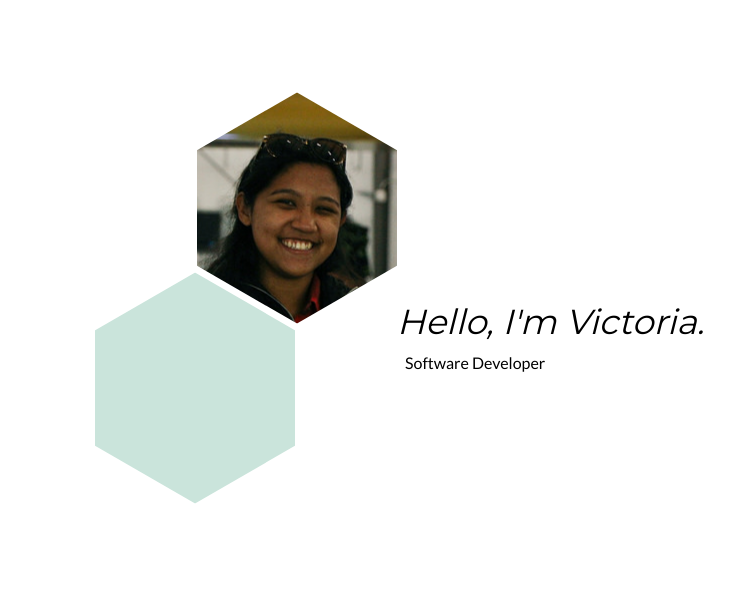
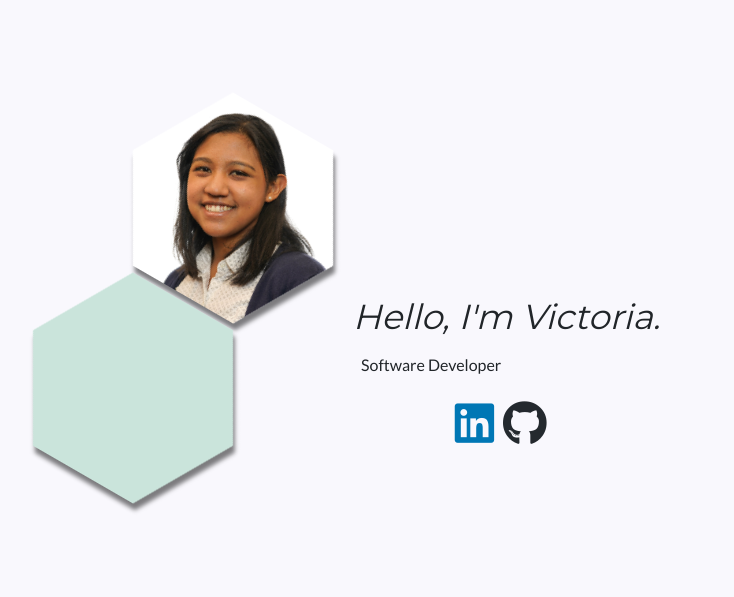
Before and after one commit to vgmyers/vgmyers.github.io, a plain HTML site: page index.html in a window 1280 px wide. Shown: the part 77-674 px from the top of the page, without its empty margins (243-977 px from the left). Drawn offline with nearby package versions, Linux system fonts and the light colour scheme.

Commit message:
add social hyperlinks

```diff
--- a/index.html
+++ b/index.html
@@ -5,7 +5,10 @@
     <meta name="viewport" content="width=device-width,initial-scale=1.0">
     <meta http-equiv="X-UA-Compatible" content="ie=edge">
     <link href="https://fonts.googleapis.com/css?family=Lato|Montserrat" rel="stylesheet">
-    <script type="text/javascript" src="https://platform.linkedin.com/badges/js/profile.js" async defer></script>
+    <link href="https://cdnjs.cloudflare.com/ajax/libs/twitter-bootstrap/4.3.1/css/bootstrap.min.css" rel="stylesheet">
+    <link rel="stylesheet" href="https://use.fontawesome.com/releases/v5.8.1/css/all.css" integrity="sha384-50oBUHEmvpQ+1lW4y57PTFmhCaXp0ML5d60M1M7uH2+nqUivzIebhndOJK28anvf" crossorigin="anonymous">
+
+        <link href="https://cdnjs.cloudflare.com/ajax/libs/bootstrap-social/5.1.1/bootstrap-social.min.css" rel="stylesheet">
     <link rel="stylesheet" href="site.css" type="text/css">
     <title>Victoria Myers</title>
 </head>
@@ -26,9 +29,15 @@
                 <div class="name">Hello, I'm Victoria.</div>
                 <div class="title">Software Developer</div>
                 <div class="about">
-                      <!--   <div class="LI-profile-badge"  data-version="v1" data-size="medium" data-locale="en_US" data-type="horizontal" data-theme="light" data-vanity="vgmyers"><a class="LI-simple-link" href='https://www.linkedin.com/in/vgmyers?trk=profile-badge'>Victoria Myers</a></div> -->
-                        <!-- Links to other profile --></div>
-
+                    <div class="icons">
+                        <span>
+                            <a href="https://www.linkedin.com/in/vgmyers/" class="icon-1"><i class="fab fa-linkedin"></i></a>
+                        </span>
+                        <span>
+                            <a href="https://github.com/vgmyers" class="icon-2"><i class="fab fa-github"></i></a>
+                        </span>
+                    </div>
+                </div>
             </div>
         </div>
         <div class="footer"></div>
--- a/site.css
+++ b/site.css
@@ -2,7 +2,8 @@ body{
     margin: 0;
     padding: 0;
     width: 100vw;
-    min-width: 785px;
+    min-width: 1000px;
+    background-color: #f9f8fd;
 }
 .container{
     height: 100vh;
@@ -13,8 +14,14 @@ body{
     grid-template-rows: 1fr 80% 1fr;
     grid-template-areas:
       "header header header header"
-      ". main main ."
+      ". main main main"
       "footer footer footer footer";
+
+    -webkit-animation: fadein 2s; /* Safari, Chrome and Opera > 12.1 */
+    -moz-animation: fadein 2s; /* Firefox < 16 */
+    -ms-animation: fadein 2s; /* Internet Explorer */
+    -o-animation: fadein 2s; /* Opera < 12.1 */
+        animation: fadein 2s;
 }
 .header{
     grid-area: header;
@@ -24,7 +31,7 @@ body{
     grid-area: main;
     display: -ms-grid;
     display: grid;
-    grid-template-columns: 1fr 1fr;
+    grid-template-columns: 1fr 2fr;
     grid-template-rows: auto;
 }
 .footer{
@@ -35,7 +42,7 @@ body{
     grid-column: 1;
     display: -ms-grid;
     display: grid;
-    grid-template-columns: 80% 102px;
+    grid-template-columns: 70% 25%;
     grid-template-rows: 660px;
     grid-template-areas:
     "additional profile";
@@ -93,6 +100,8 @@ body{
     transform: rotate(120deg);
     width: 200px;
     height: 300px;
+    -webkit-filter: drop-shadow(5px -5px 2px rgba(0,0,0,.5));
+    filter: drop-shadow(5px -5px 2px rgba(0,0,0,.5));
 }
 
 .hexagon-2 {
@@ -117,8 +126,11 @@ body{
 }
 
 .profile-image{
-    background-image: url(images/test-image.jpg);
-    background-position: 28% 35%;
+    background-image: url(images/DSC00100.jpg);
+    background-position: 57% 70%;
+    background-size: 230px;
+    background-repeat: no-repeat;
+    background-color: white;
     visibility: visible;
 }
 
@@ -126,3 +138,45 @@ body{
     background-color: #CAE4DB;
     visibility: visible;
 }
+
+.icons{
+   font-size: 45px;
+   margin-left: 17%;
+   margin-top: -1%;
+}
+
+.icon-1{
+    color: #0077B5;
+}
+.icon-2{
+    color: #24292e;
+}
+
+@keyframes fadein {
+    from { opacity: 0; }
+    to   { opacity: 1; }
+}
+
+/* Firefox < 16 */
+@-moz-keyframes fadein {
+    from { opacity: 0; }
+    to   { opacity: 1; }
+}
+
+/* Safari, Chrome and Opera > 12.1 */
+@-webkit-keyframes fadein {
+    from { opacity: 0; }
+    to   { opacity: 1; }
+}
+
+/* Internet Explorer */
+@-ms-keyframes fadein {
+    from { opacity: 0; }
+    to   { opacity: 1; }
+}
+
+/* Opera < 12.1 */
+@-o-keyframes fadein {
+    from { opacity: 0; }
+    to   { opacity: 1; }
+}
```
Also changed, not shown: images/DSC00100.jpg (added).
